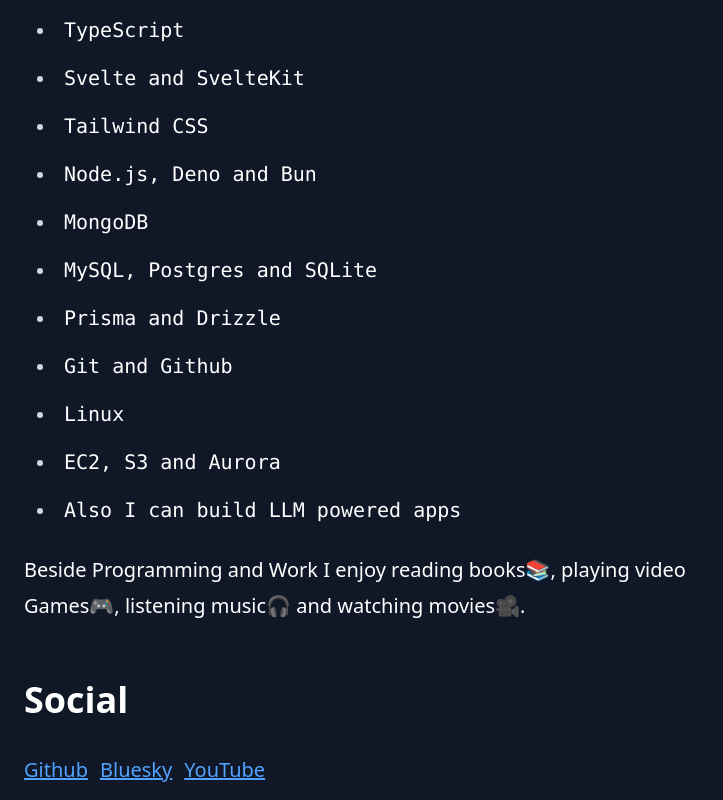
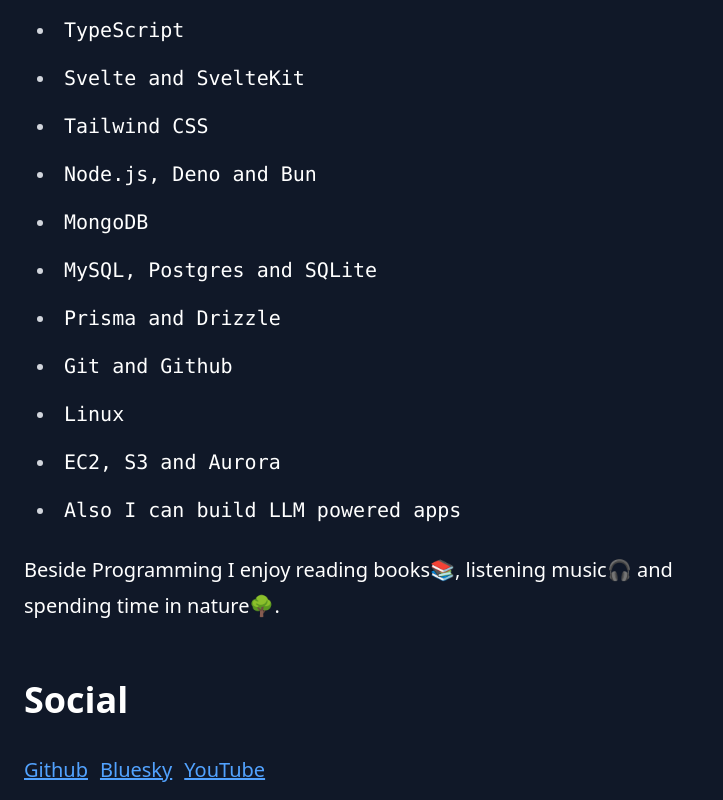
Before and after one commit to riasatsk/riasat.dev, a SvelteKit app: page / in a window 1280 px wide. Shown: the part 860-1660 px from the top of the page, without its empty margins (0-723 px from the left). Built offline with nearby package versions, Linux system fonts and the light colour scheme.

Commit message:
modified:   src/routes/+page.svelte

```diff
--- a/src/routes/+page.svelte
+++ b/src/routes/+page.svelte
@@ -1,7 +1,7 @@
 <svelte:head>
 	<title>Riasat's Web Page</title>
 </svelte:head>
-<main class="prose xl:prose-xl p-3 md:px-6 text-white">
+<main class="prose xl:prose-xl p-3 text-white md:px-6">
 	<p>
 		Hi, My name is Riasat Sk, I am from <a
 			class="text-orange-500"
@@ -40,8 +40,7 @@
 	</ul>
 
 	<p>
-		Beside Programming and Work I enjoy reading books📚, playing video Games🎮, listening music🎧
-		and watching movies🎥.
+		Beside Programming I enjoy reading books📚, listening music🎧 and spending time in nature🌳.
 	</p>
 
 	<h2 class="text-white">Social</h2>
```
